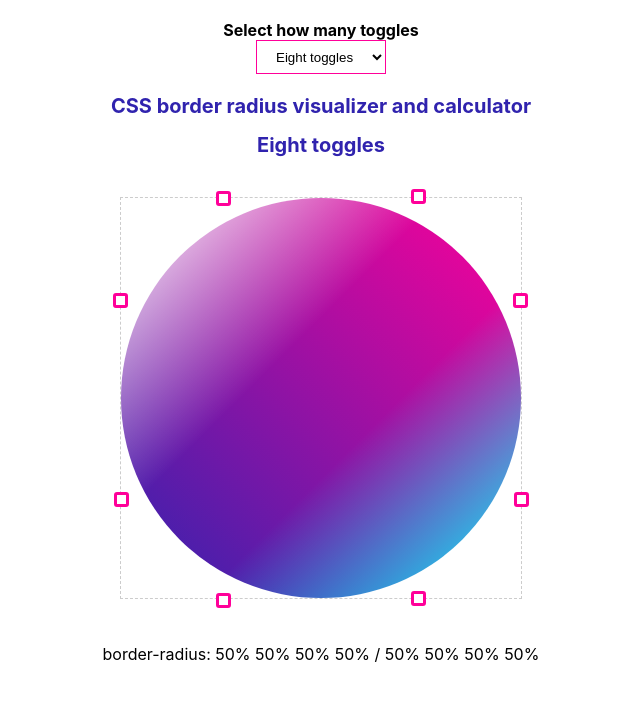
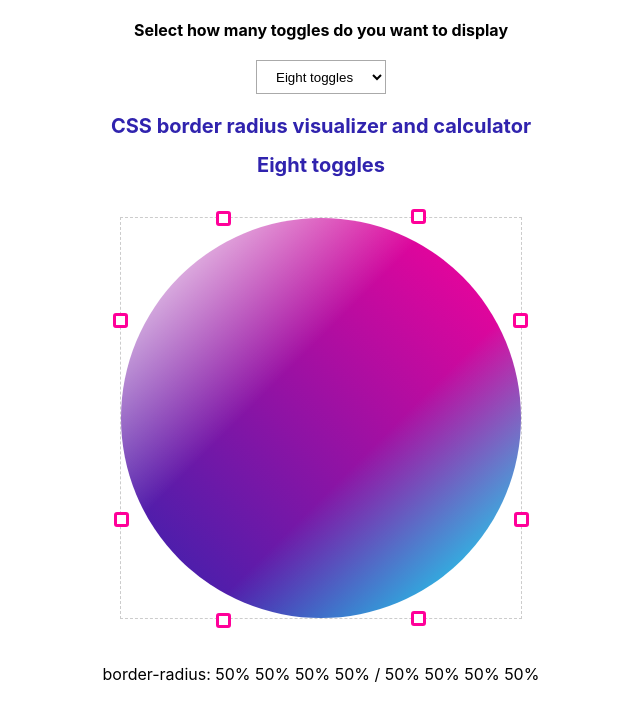
Before and after one commit to mattoofahad/border-radius, a React (Create React App) app: page / in a window 1280 px wide. Shown: the top 718 px of the page, without its empty margins (319-959 px from the left). Built offline with nearby package versions, Linux system fonts and the light colour scheme; the HTML template or start-up script is replaced by a standard one.

Commit message:
Minor html layout fixing

```diff
--- a/src/App.css
+++ b/src/App.css
@@ -30,7 +30,7 @@ h2 {
 
 .selectArea select {
   background-color: #fff;
-  border: 1px solid #f09;
+  border: 1px solid #aaa;
   height: 34px;
   padding: 0 15px;
 }
--- a/src/App.js
+++ b/src/App.js
@@ -28,9 +28,10 @@ class App extends Component {
       <div className="main">
         <div className="selectArea">
           <label>
-            <strong>Select how many toggles</strong>
+            <strong>Select how many toggles do you want to display</strong>
           </label>
-          <br></br>
+          <br />
+          <br />
           <select
             /*  ref={this.selectBox} */
             className="main"
```
